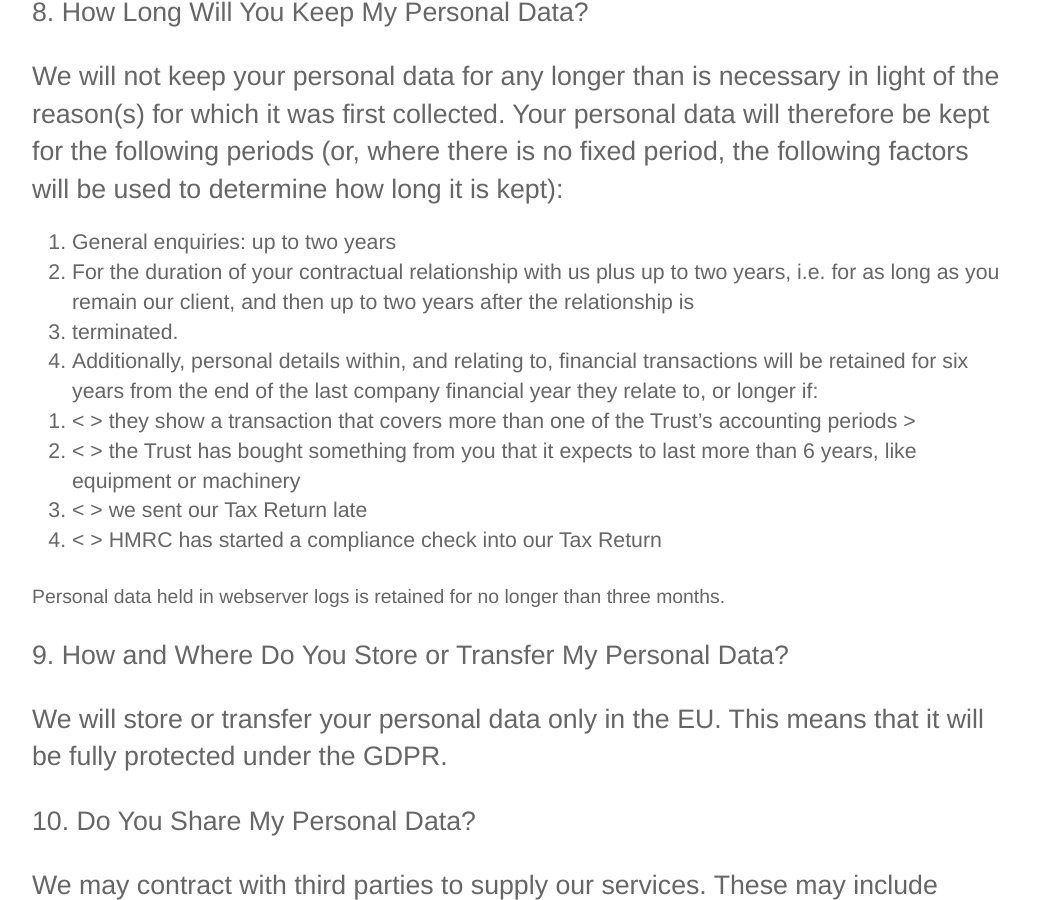
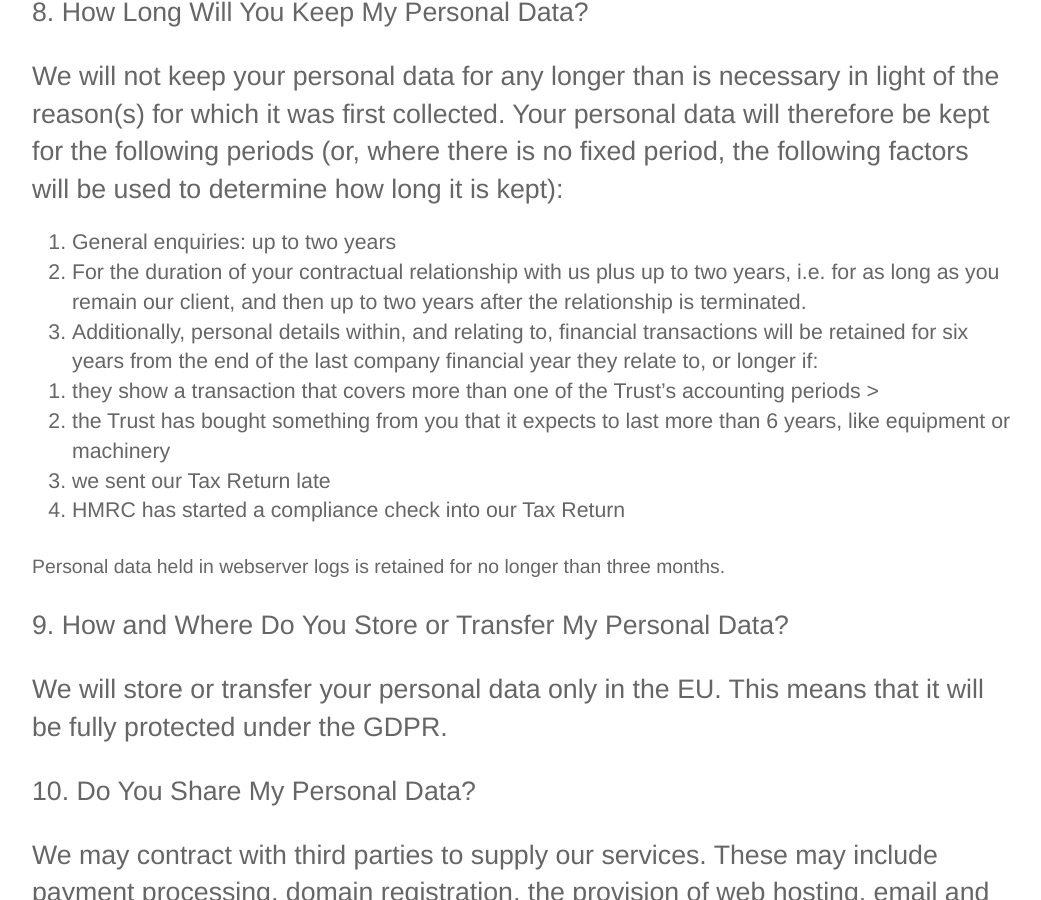
Before and after one commit to chriswilde1946/goodneighboursrp.org.uk, a Jekyll site: the page built from PrivacyPolicy.html, in a window 1280 px wide and 900 px high, scrolled down 3480 px. Shown: the whole window, without its empty margins (158-1199 px from the left). Built offline with Jekyll 4.4.1, drawn with Linux system fonts in a browser that asks for light colours.

```diff
--- a/PrivacyPolicy.html
+++ b/PrivacyPolicy.html
@@ -83,12 +83,12 @@ Under the GDPR, we must always have a lawful basis for using personal data. This
 We will not keep your personal data for any longer than is necessary in light of the reason(s) for which it was first collected. Your personal data will therefore be kept for the following periods (or, where there is no fixed period, the following factors will be used to determine how long it is kept):
 <ol><li>	General enquiries: up to two years
 <li>	For the duration of your contractual relationship with us plus up to two years, i.e. for as long as you remain our client, and then up to two years after the relationship is
-<li>terminated.
+terminated.
 <li>	Additionally, personal details within, and relating to, financial transactions will be retained for six years from the end of the last company financial year they relate to, or longer if:</ol>
-<ol><li><&nbsp> 	they show a transaction that covers more than one of the Trust’s accounting periods
-><li><&nbsp>	the Trust has bought something from you that it expects to last more than 6 years, like equipment or machinery
-<li><&nbsp>	we sent our Tax Return late
-<li><&nbsp>	HMRC has started a compliance check into our Tax Return</ol><br>
+<ol><li>	they show a transaction that covers more than one of the Trust’s accounting periods
+><li>	the Trust has bought something from you that it expects to last more than 6 years, like equipment or machinery
+<li>	we sent our Tax Return late
+<li>	HMRC has started a compliance check into our Tax Return</ol><br>
 	Personal data held in webserver logs is retained for no longer than three months.</p>
 
 				<p>9. How and Where Do You Store or Transfer My Personal Data?<p>
```
